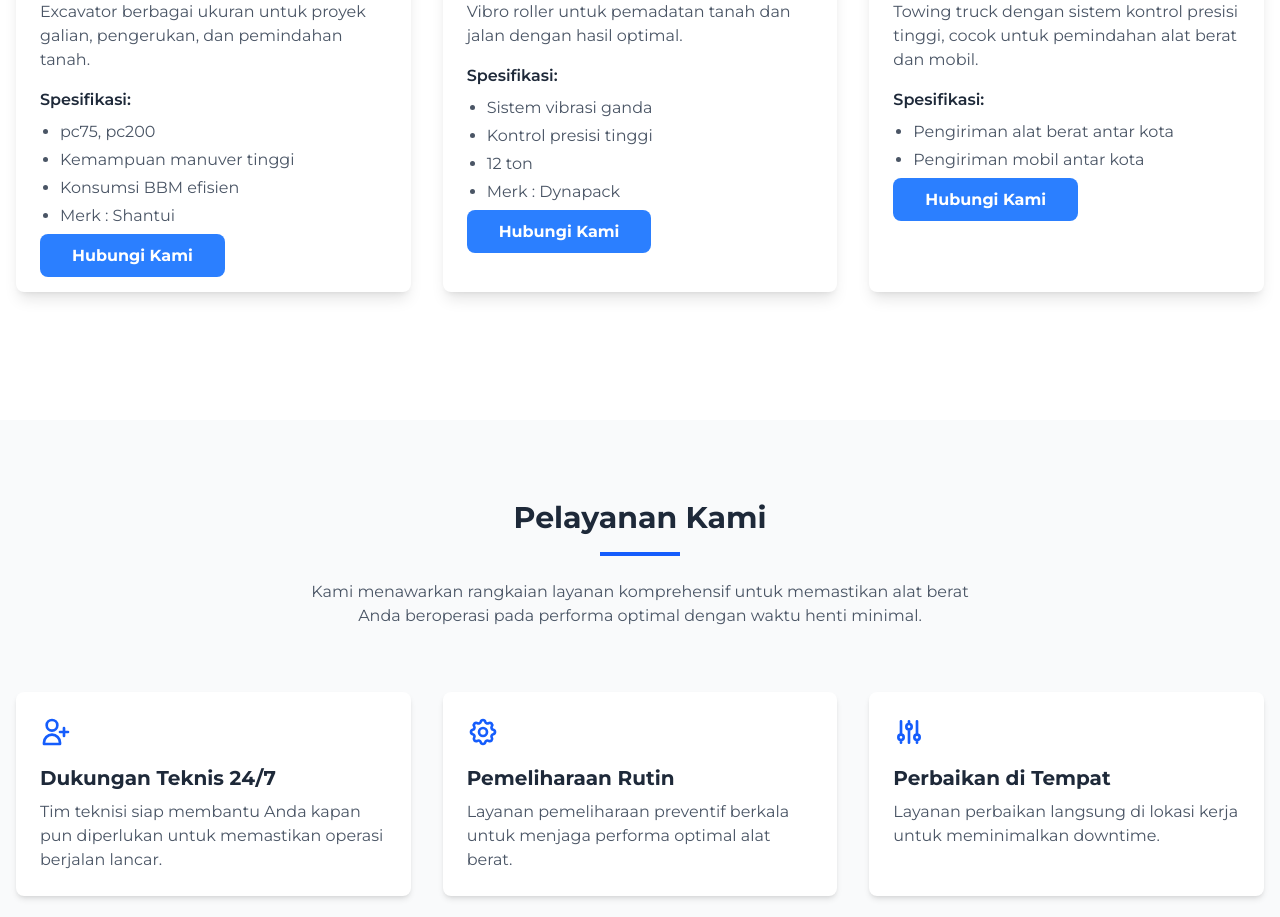
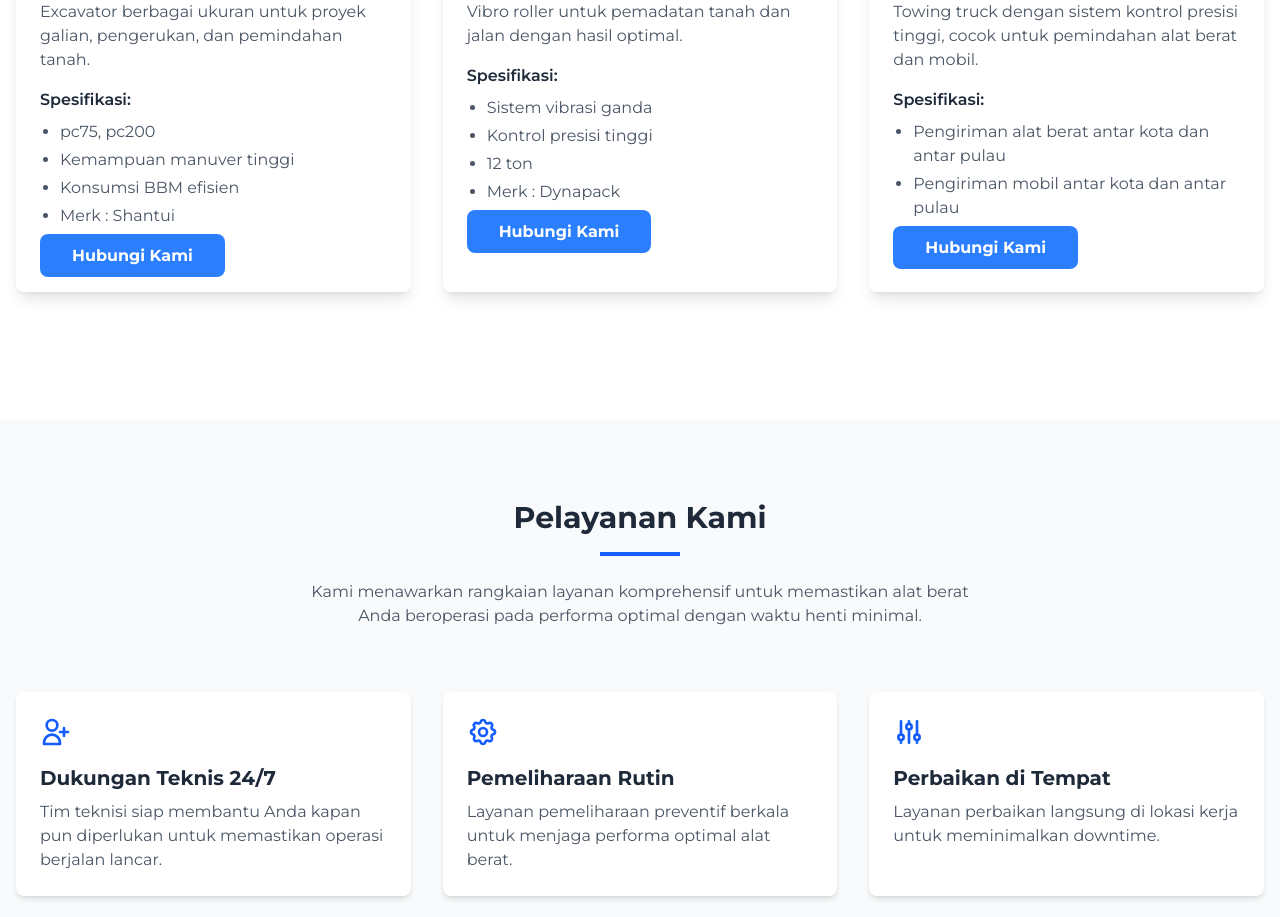
Before and after one commit to Switzer-learn/cvbapakanakjayabadi, a React (Vite) app: page / in a window 1280 px wide. Shown: the part 3040-3957 px from the top of the page. Built offline with nearby package versions, Linux system fonts and the light colour scheme; a web font is replaced by a local one.

Commit message:
adding towing specs to antar pulau

```diff
--- a/src/components/Products.tsx
+++ b/src/components/Products.tsx
@@ -65,7 +65,7 @@ const ProductsList = [
     image: 'towing.webp',
     type: ['Sewa'],
     description: 'Towing truck dengan sistem kontrol presisi tinggi, cocok untuk pemindahan alat berat dan mobil.',
-    specs: ["Pengiriman alat berat antar kota", "Pengiriman mobil antar kota"],
+    specs: ["Pengiriman alat berat antar kota dan antar pulau", "Pengiriman mobil antar kota dan antar pulau"],
   }
 ];
 
```
